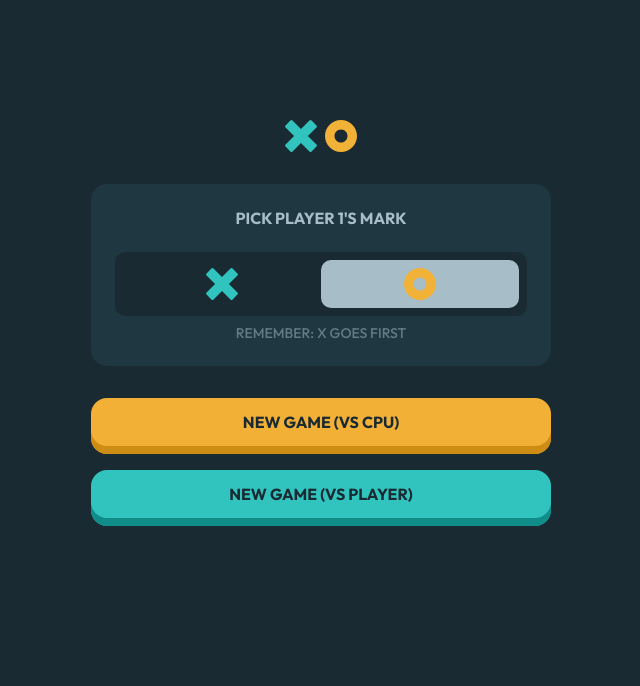
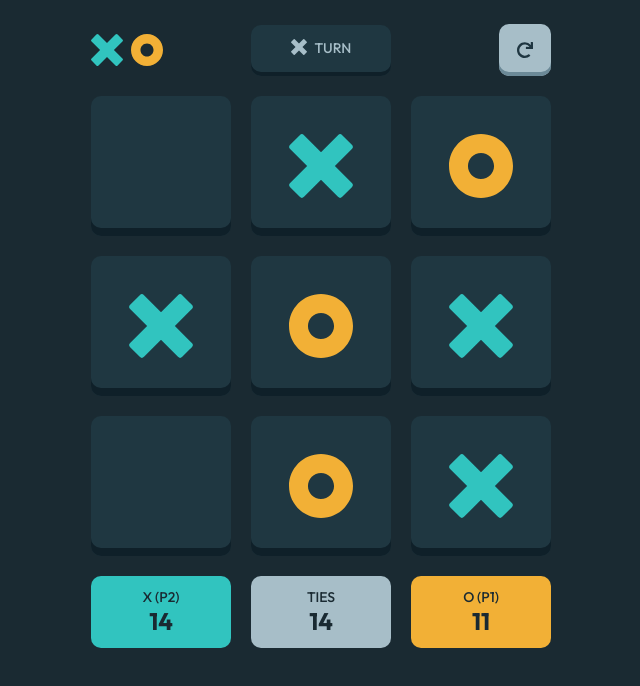
Before and after one commit to kylelamse/tic-tac-toe, a React (Create React App) app: page / in a window 1280 px wide. Shown: the top 686 px of the page, without its empty margins (319-959 px from the left). Built offline with nearby package versions, Linux system fonts and the light colour scheme.

Commit message:
Refactor GamePiece component

```diff
--- a/src/App.tsx
+++ b/src/App.tsx
@@ -21,8 +21,8 @@ function App() {
                 <div className="current-page">
                     <CurrentPage>
                         <Global styles={globalStyles} />
-                        {/* <Game /> */}
-                        <NewGameMenu />
+                        <Game />
+                        {/* <NewGameMenu /> */}
                     </CurrentPage>
                 </div>
             </main>
--- a/src/components/GamePiece.tsx
+++ b/src/components/GamePiece.tsx
@@ -1,28 +1,46 @@
 import styled from "@emotion/styled";
+import theme from "styles/theme";
 
 type sizes = "ExtraLarge" | "Large" | "Medium" | "Small";
 type piece = "O" | "X";
-type colors = "silver" | "dark_navy";
+type colors = "silver" | "dark_navy" | "light_yellow" | "light_blue";
+
 type Props = {
     size: sizes;
+} & IconProps;
+
+type IconProps = {
     type: piece;
     outline?: boolean;
     color?: colors;
 };
 
-const Icon = ({ icon }: { icon: piece }) => {
-    if (icon === "O") {
-        return <O />;
+const Icon = ({ type, outline, color }: IconProps) => {
+    if (type === "O") {
+        return <O type={type} outline={outline} color={color} />;
     }
 
-    if (icon === "X") {
-        return <X />;
+    if (type === "X") {
+        return <X type={type} outline={outline} color={color} />;
     }
 
     return null;
 };
 
-const O = () => (
+const getColor = (color: colors) => {
+    switch (color) {
+        case "dark_navy":
+            return theme.colors.darkNavy;
+        case "light_blue":
+            return theme.colors.lightBlue;
+        case "light_yellow":
+            return theme.colors.lightYellow;
+        case "silver":
+            return theme.colors.silver;
+    }
+};
+
+const O = ({ type, outline = false, color = "light_yellow" }: IconProps) => (
     <svg
         viewBox="0 0 64 64"
         width="100%"
@@ -31,12 +49,12 @@ const O = () => (
     >
         <path
             d="M32 0c17.673 0 32 14.327 32 32 0 17.673-14.327 32-32 32C14.327 64 0 49.673 0 32 0 14.327 14.327 0 32 0Zm0 18.963c-7.2 0-13.037 5.837-13.037 13.037 0 7.2 5.837 13.037 13.037 13.037 7.2 0 13.037-5.837 13.037-13.037 0-7.2-5.837-13.037-13.037-13.037Z"
-            fill="#F2B137"
+            fill={getColor(color)}
         />
     </svg>
 );
 
-const X = () => (
+const X = ({ type, outline = false, color = "light_blue" }: IconProps) => (
     <svg
         viewBox="0 0 64 64"
         width="100%"
@@ -45,7 +63,7 @@ const X = () => (
     >
         <path
             d="M15.002 1.147 32 18.145 48.998 1.147a3 3 0 0 1 4.243 0l9.612 9.612a3 3 0 0 1 0 4.243L45.855 32l16.998 16.998a3 3 0 0 1 0 4.243l-9.612 9.612a3 3 0 0 1-4.243 0L32 45.855 15.002 62.853a3 3 0 0 1-4.243 0L1.147 53.24a3 3 0 0 1 0-4.243L18.145 32 1.147 15.002a3 3 0 0 1 0-4.243l9.612-9.612a3 3 0 0 1 4.243 0Z"
-            fill="#31C3BD"
+            fill={getColor(color)}
             fill-rule="evenodd"
         />
     </svg>
@@ -72,7 +90,7 @@ const IconContainer = styled.div<Props>`
 const GamePiece = ({ type, size, outline, color }: Props) => {
     return (
         <IconContainer size={size} type={type}>
-            <Icon icon={type} />
+            <Icon type={type} outline={outline} color={color} />
         </IconContainer>
     );
 };
```
